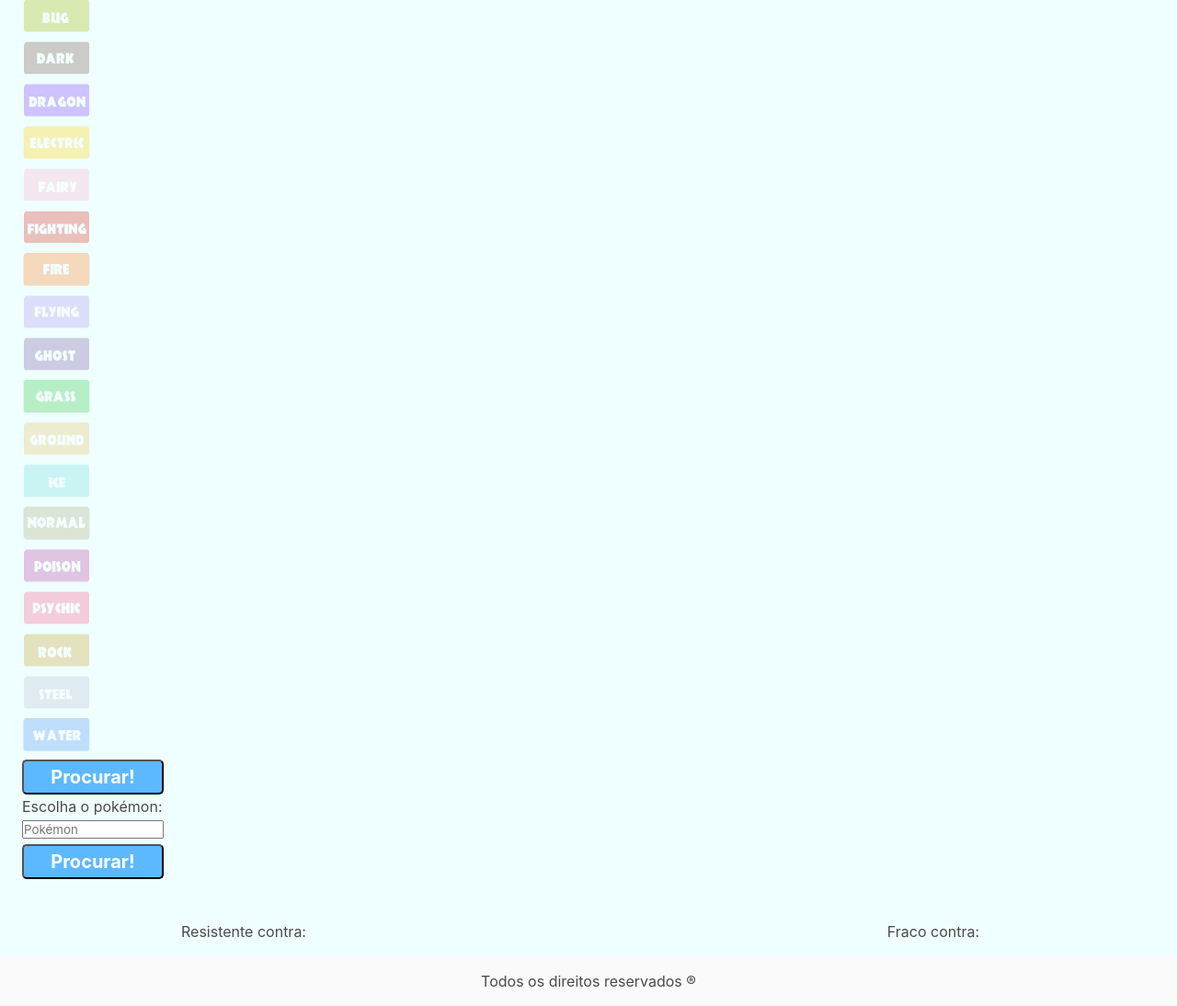
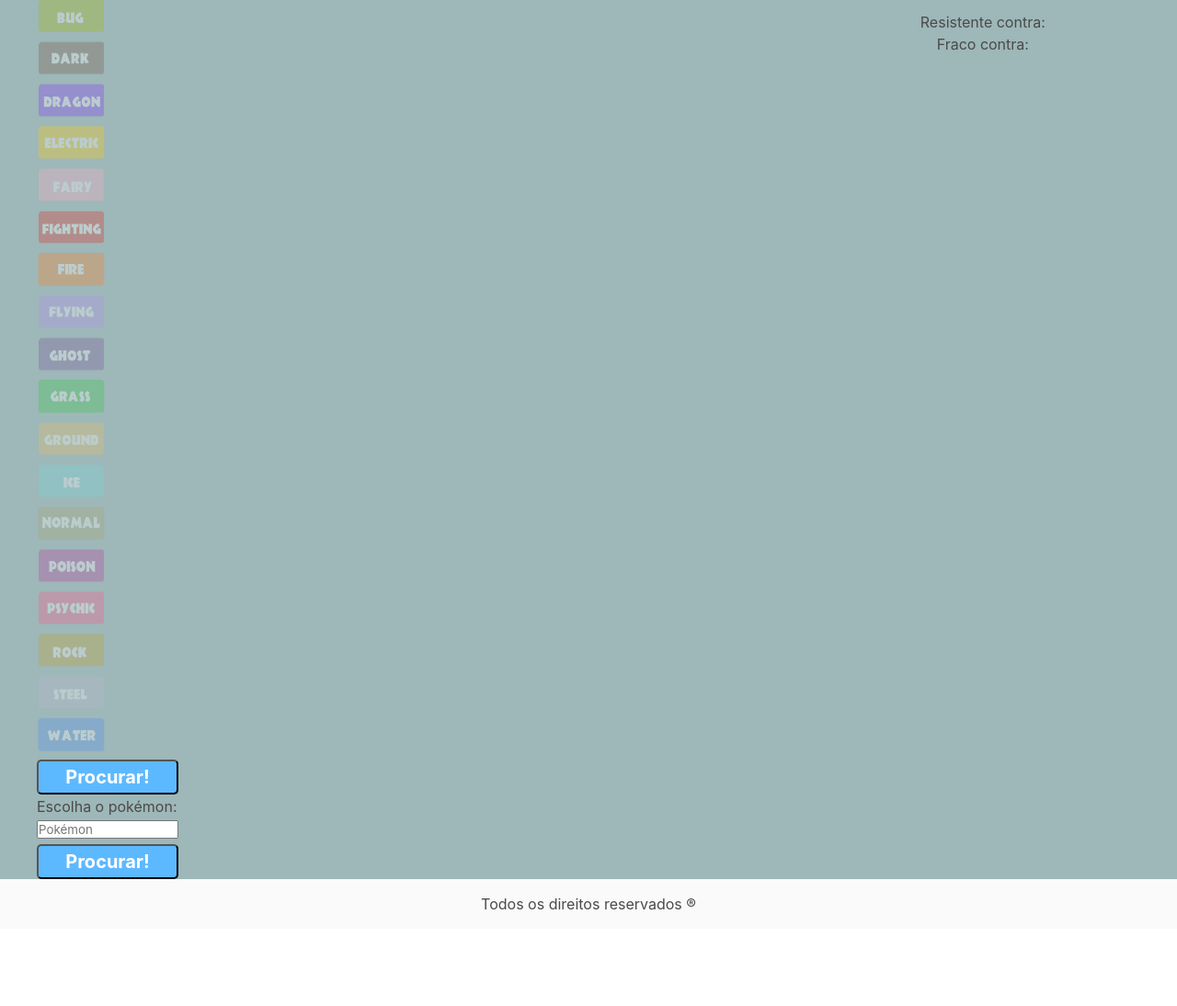
Before and after one commit to ree1moreno/pokeTypes, a website: page bonus-project-api/index.html in a window 1280 px wide. Shown: the part 159-1253 px from the top of the page at 92% size. After the commit the page ends 1169 px from the top, so only its background shows below. Drawn offline with nearby package versions, Linux system fonts and the light colour scheme; no server answers; a web font is replaced by a local one.

Commit message:
alinhando partes

```diff
--- a/bonus-project-api/index.html
+++ b/bonus-project-api/index.html
@@ -31,8 +31,11 @@
       </section>
     </div>
 
+    <div class="box-pokemon-images">
       <div class="box-type-images">
+
         <section class="section-types">
+
           <section class="types-images">
             <!-- https://www.poke-blast-news.net/2015/10/tipos-de-pokemon.html -->
             <img src="images/types/bug-text.png" alt="" id="bug" class="symbol symbol-bug">
@@ -80,9 +83,27 @@
               <input type="text" id="pokemon-text" placeholder="Pokémon">
               <button id="find-pokemon">Procurar!</button>
             </div>
+
           </section>
         </section>
 
+
+      </div>
+      <section class="chosen-pokemon">
+      </section>
+
+      <section class="fight-info">
+        <div class="div-resistente-contra">
+          <h3>Resistente contra: </h3>
+          <section class="advantage">
+          </section>
+        </div>
+        <div class="div-fraco-contra">
+          <h3>Fraco contra:</h3>
+          <section class="disadvantage">
+          </section>
+        </div>
+      </section>
     </div>
 
     <!-- <section class="description choose-text">
@@ -94,23 +115,9 @@
       </div>
     </section> -->
 
-    <section class="chosen-pokemon">
 
-    </section>
+  </main>
 
-    <section class="fight-info">
-      <div>
-        <h3>Resistente contra: </h3>
-        <section class="advantage">
-        </section>
-      </div>
-      <div>
-        <h3>Fraco contra:</h3>
-        <section class="disadvantage">
-        </section>
-      </div>
-    </section>
-  </main>
 
   <footer class="footer">
     <p>Todos os direitos reservados ®</p>
--- a/bonus-project-api/style.css
+++ b/bonus-project-api/style.css
@@ -37,7 +37,7 @@
 }
 
 body {
-  background-color:azure;
+  background-color: var(--steel-prata);
 }
 
 * {
@@ -92,7 +92,7 @@
 }
 
 .section-types{
-  margin-left: 24px;
+  margin-left: 40px;
   display: flex;
   max-width: 154px;
 }
@@ -178,6 +178,7 @@
 }
 
 .chosen-pokemon{
+  width: 33%;
   display: flex;
   flex-direction: column;
   align-items: center;
@@ -186,17 +187,23 @@
 }
 
 .fight-info {
+  width: 33%;
   display: flex;
-  justify-content: space-between;
+  flex-direction: column;
   padding: 15px;
+  flex-wrap: wrap;
 }
 
-.fight-info div {
+/* .fight-info div {
+  display: flex;
+} */
+
+.div-resistente-contra{
   display: flex;
   flex-direction: column;
 }
 
-.advantage , .disadvantage {
+/* .advantage , .disadvantage {
   display: flex;
   text-align: center;
   font-family: cursive;
@@ -208,7 +215,7 @@
   display: flex;
   flex-direction: row;
   flex-wrap: wrap;
-}
+} */
 
 h3 {
   text-align: center;
@@ -224,6 +231,7 @@
   flex-direction: column;
   justify-content: center;
   align-items: center;
+  border: 1px solid red;
 }
 
 .poke-sprite {
@@ -234,15 +242,14 @@
 .poke-types {
   display: flex;
   justify-content: center;
+  flex-wrap: wrap;
   width: 100%;
 }
 
 .type {
-  border-radius: 5px;
-  padding: 5px 10px;
-  font-weight: bold;
-  margin-right: 10px;
-  margin-top: 5px;
+  text-align: center;
+  height: 40px;
+  width: 75px;
 }
 
 .type.bug {
@@ -347,13 +354,23 @@
   margin-bottom: 5px;
 }
 
-/* .box-type-images {
-  border: 1px solid red;
+.box-pokemon-images{
+  display: flex;
+  justify-content: space-between;
+}
+
+.div-fraco-contra{
+  justify-content: center;
+}
+
+.box-type-images {
+  width: 33%;
+  /* border: 1px solid red;
   max-width: 25%;
   display: flex;
-  align-items: stretch;
+  align-items: stretch; */
 
-} */
+}
 
 /* .box-type-images section {
   display: flex;
```
Lines whose indentation alone changed are shown as unchanged.
